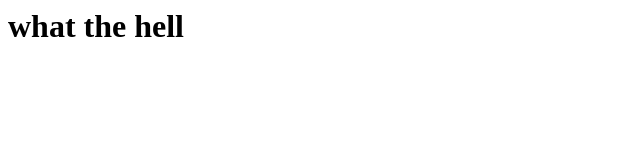
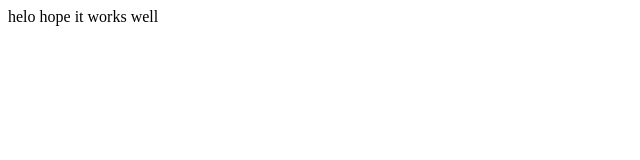
Before and after one commit to kazey96/xetiz.github.io, a plain HTML site: page index.html in a window 1280 px wide. Shown: the whole page, without its empty margins (0-640 px from the left). Drawn offline with Linux system fonts and the light colour scheme.

Commit message:
third commit through atom

```diff
--- a/index.html
+++ b/index.html
@@ -1,7 +1,10 @@
+<!DOCTYPE html>
 <html>
-<head>
-</head>
-<body>
-<h1> what the hell </h1>
-</body>
+  <head>
+    <meta charset="utf-8">
+    <title>this is my website</title>
+  </head>
+  <body>
+    helo hope it works well
+  </body>
 </html>
```
